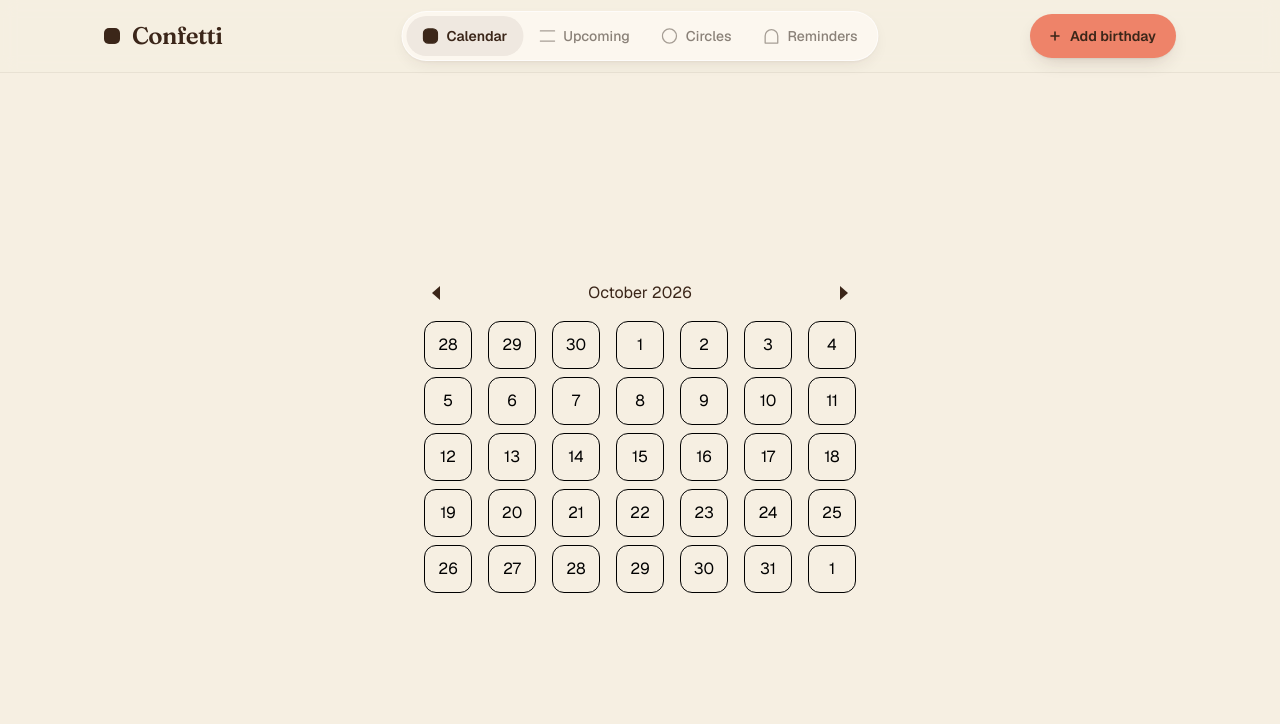
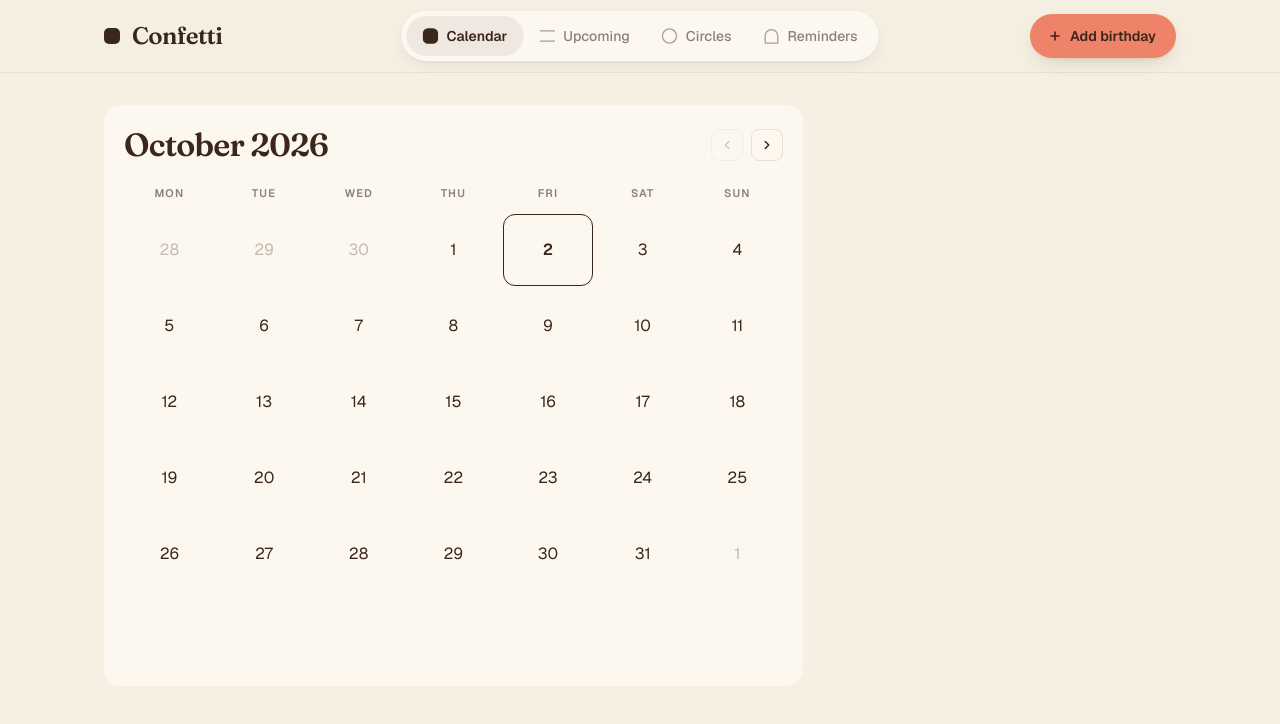
Before and after one commit to Dbrowne14/Confetti, a Next.js app: page / in a window 1280 px wide. Shown: the top 724 px of the page. Built offline with nearby package versions, Linux system fonts and the light colour scheme.

Commit message:
amending calendar ui

```diff
--- a/app/page.tsx
+++ b/app/page.tsx
@@ -2,8 +2,12 @@ import CalendarMain from "@/components/calendar/CalendarMain";
 
 export default function Home() {
   return (
-    <div className="flex flex-1 flex-col items-center justify-center font-sans">
-      <CalendarMain />
-    </div>
+    <main className="mx-auto w-full max-w-280 px-4 py-6 sm:px-6 lg:py-8">
+      {/* Two-column grid on desktop: the second column is intentionally left
+          empty to reserve space for the upcoming sidebar (Next up / Pick a day). */}
+      <div className="grid grid-cols-1 gap-6 lg:grid-cols-[minmax(0,2fr)_minmax(0,1fr)]">
+        <CalendarMain />
+      </div>
+    </main>
   );
 }
--- a/components/calendar/CalendarMain.tsx
+++ b/components/calendar/CalendarMain.tsx
@@ -17,11 +17,14 @@ const months = [
   "December",
 ];
 
+const weekdays = ["Mon", "Tue", "Wed", "Thu", "Fri", "Sat", "Sun"];
+
 const CalendarMain = () => {
   const date = new Date();
 
   const year = date.getFullYear();
   const month = date.getMonth();
+  const todayDate = date.getDate();
 
   const [currentMonth, setCurrentMonth] = useState(month);
   const [currentYear, setCurrentYear] = useState(year);
@@ -64,8 +67,12 @@ const CalendarMain = () => {
   const calendarWeek = new Array(7).fill(null);
 
   return (
-    <main className="flex flex-col items-center justify-center gap-4">
-      <div className="flex w-full justify-between items-center">
+    <section className="rounded-2xl bg-confetti-surface p-4 sm:p-5">
+      <div className="flex items-center justify-between gap-4 pb-4 sm:pb-5">
+        <h2 className="font-serif text-2xl leading-tight font-semibold tracking-tight text-confetti-ink sm:text-[2rem]">
+          {months[currentMonth] + " " + currentYear}
+        </h2>
+        <div className="flex shrink-0 items-center gap-2">
           <ButtonUI
             direction="left"
             month={currentMonth}
@@ -73,7 +80,6 @@ const CalendarMain = () => {
             setYear={setCurrentYear}
             disabled={disabled}
           />
-        <div>{months[currentMonth] + " " + currentYear}</div>
           <ButtonUI
             direction="right"
             month={currentMonth}
@@ -82,21 +88,26 @@ const CalendarMain = () => {
             disabled={disabled}
           />
         </div>
+      </div>
 
-      <div className="flex flex-col gap-2">
+      <div className="grid grid-cols-7 gap-1 pb-2 sm:pb-3">
+        {weekdays.map((weekday) => (
+          <div
+            key={weekday}
+            className="text-center text-[10px] font-semibold tracking-widest text-confetti-muted uppercase sm:text-[11px]"
+          >
+            {weekday}
+          </div>
+        ))}
+      </div>
+
+      {/* Always six rows tall so 4/5/6-week months keep the same card height. */}
+      <div className="grid grid-cols-7 grid-rows-[repeat(6,3rem)] gap-1 sm:grid-rows-[repeat(6,4rem)] lg:grid-rows-[repeat(6,4.5rem)]">
         {weeksArray.map((_, weekIndex) => {
           const weekOffset = weekIndex * 7;
-          console.log({
-            startMonth: startDay.startMonth,
-            startDay: startDay.startDay,
-            lastDate: lastDateOfPreviousMonth,
-            firstDay: firstDayOfMonth,
-          });
           return (
-            <div
-              key={weekIndex}
-              className="flex items-center justify-center gap-4"
-            >
+            // `contents` lets each day sit directly in the 7-column grid.
+            <div key={weekIndex} className="contents">
               {calendarWeek.map((_, dayIndex) => {
                 const date = new Date(
                   currentYear,
@@ -105,11 +116,26 @@ const CalendarMain = () => {
                 );
 
                 const dayDate = date.getDate();
+                const isCurrentMonth =
+                  date.getMonth() === currentMonth &&
+                  date.getFullYear() === currentYear;
+                const isToday =
+                  dayDate === todayDate &&
+                  date.getMonth() === month &&
+                  date.getFullYear() === year;
 
                 return (
                   <div
                     key={dayIndex}
-                    className="flex flex-col items-center justify-center gap-2 w-12 h-12 border rounded-xl text-black"
+                    className={`flex items-center justify-center rounded-xl text-sm sm:text-base ${
+                      isToday
+                        ? "border border-confetti-ink font-semibold"
+                        : ""
+                    } ${
+                      isCurrentMonth
+                        ? "text-confetti-ink"
+                        : "text-confetti-muted/50"
+                    }`}
                   >
                     <span>{dayDate}</span>
                   </div>
@@ -119,7 +145,7 @@ const CalendarMain = () => {
           );
         })}
       </div>
-    </main>
+    </section>
   );
 };
 
@@ -174,15 +200,26 @@ export const ButtonUI = ({
     }
   };
   return (
-    <button onClick={changeMonth} disabled={disabled(direction)}>
+    <button
+      type="button"
+      onClick={changeMonth}
+      disabled={disabled(direction)}
+      aria-label={direction === "left" ? "Previous month" : "Next month"}
+      className="flex size-8 items-center justify-center rounded-lg border border-confetti-border text-confetti-ink transition-colors hover:bg-confetti-active focus-visible:outline-2 focus-visible:outline-offset-2 focus-visible:outline-confetti-ink disabled:cursor-not-allowed disabled:text-confetti-muted disabled:opacity-40 disabled:hover:bg-transparent"
+    >
       <svg
-        width="24"
-        height="24"
+        width="14"
+        height="14"
         viewBox="0 0 24 24"
-        fill="currentColor"
+        fill="none"
+        stroke="currentColor"
+        strokeWidth="2.5"
+        strokeLinecap="round"
+        strokeLinejoin="round"
+        aria-hidden
         className={direction === "left" ? "rotate-180" : ""}
       >
-        <path d="M8 5l8 7-8 7V5z" />
+        <path d="M9 6l6 6-6 6" />
       </svg>
     </button>
   );
```
Lines whose indentation alone changed are shown as unchanged.
